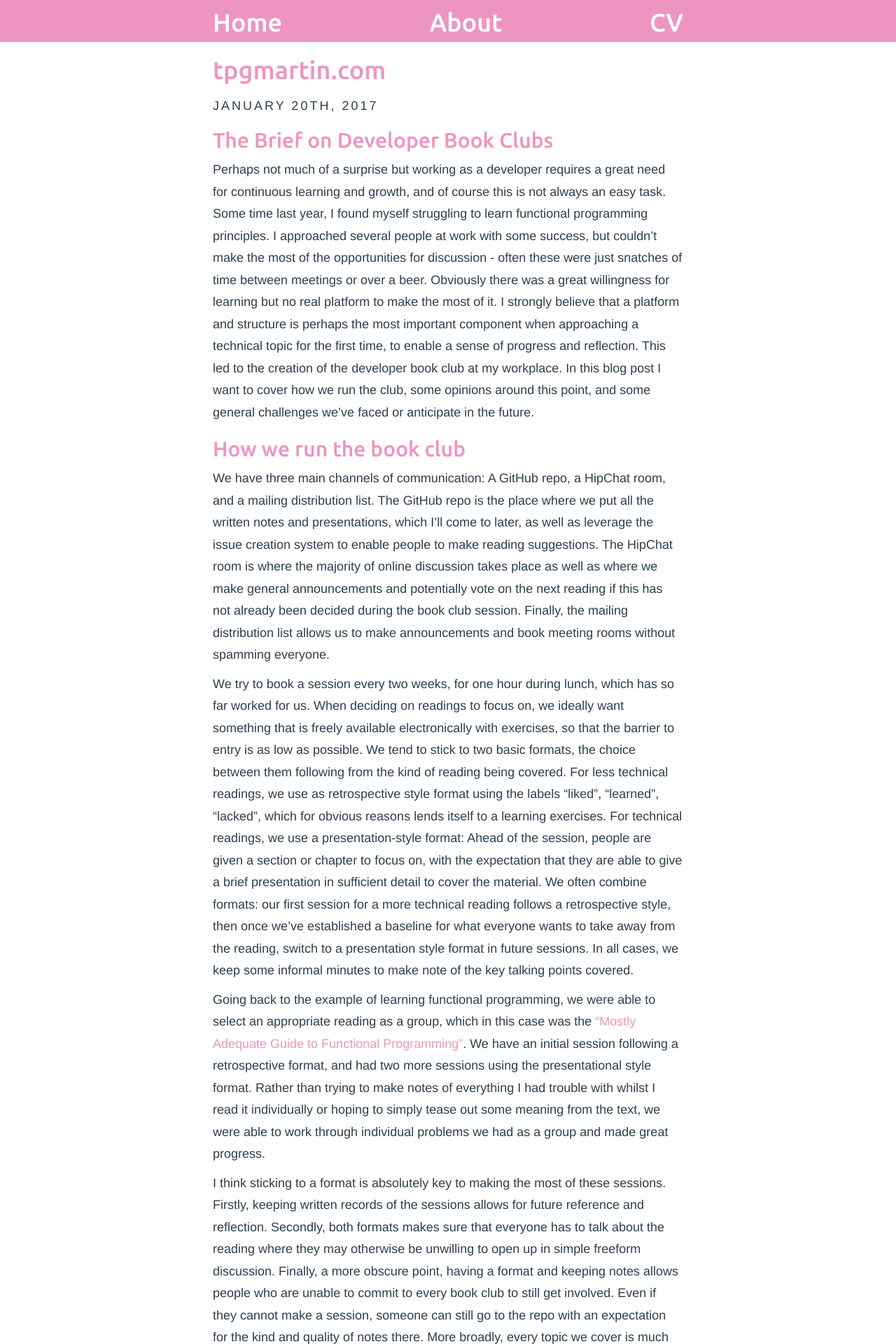
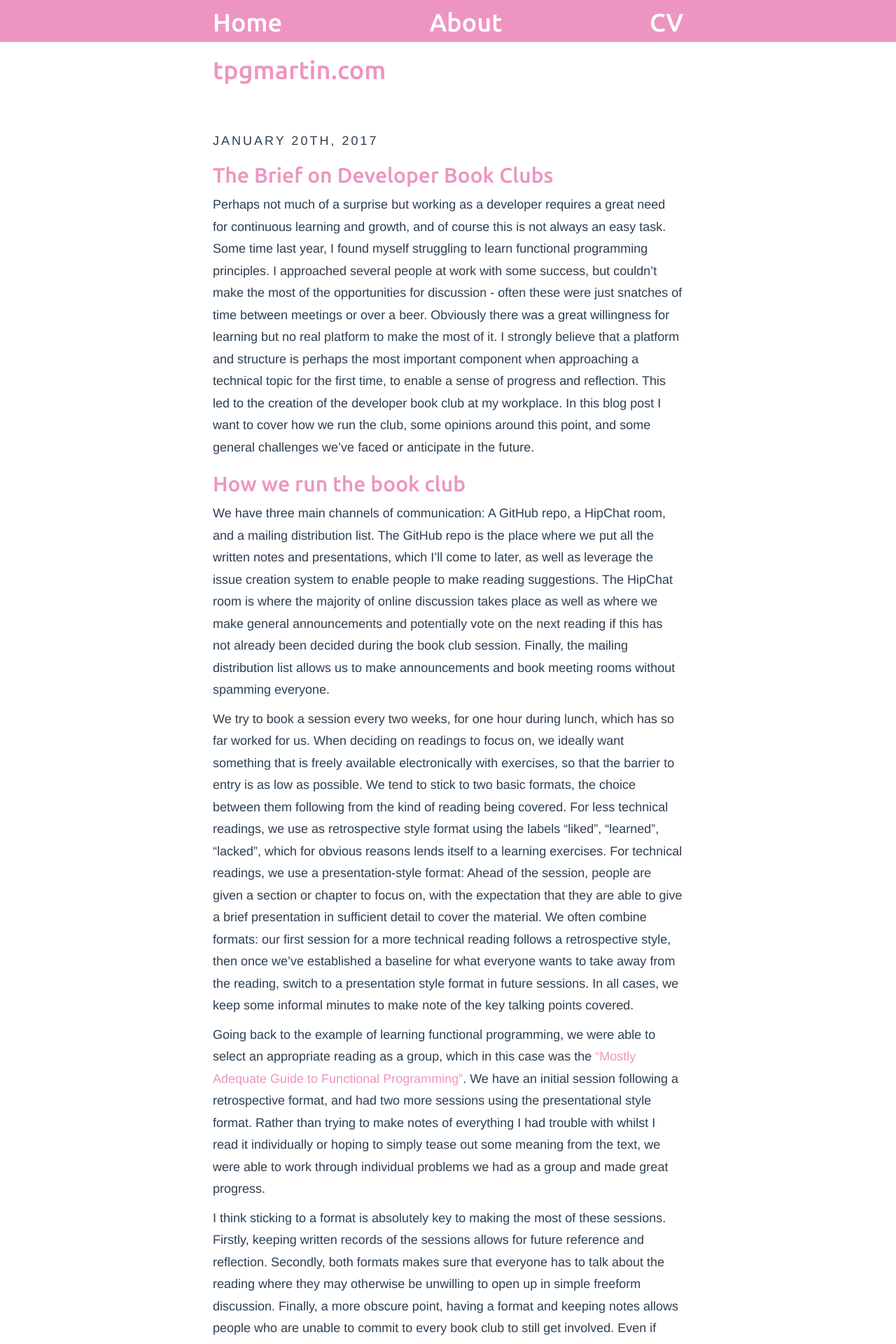
Before and after one commit to tpgmartin/tpgmartin.github.io, a Jekyll site: the page built from index.html, in a window 1280 px wide. Shown: the top 1920 px of the page at 70% size. Built offline with Jekyll 4.4.1, drawn with Linux system fonts in a browser that asks for light colours; the list of posts is cut into pages by our own code.

Commit message:
Update styles

```diff
--- a/assets/css/style.css
+++ b/assets/css/style.css
@@ -186,6 +186,9 @@ article {
   margin: 0 auto;
   max-width: 48em; }
 
+article.home {
+  margin: 5rem auto; }
+
 .page article.home div a, article.home pre a {
   color: #ed95c0; }
 
--- a/assets/css/style.scss
+++ b/assets/css/style.scss
@@ -197,6 +197,10 @@ article a:hover {
 article {
 	margin: 0 auto;
 	max-width: 48em;
+
+  &.home {
+  margin: 5rem auto;
+  }
 }
 .page
 
```
